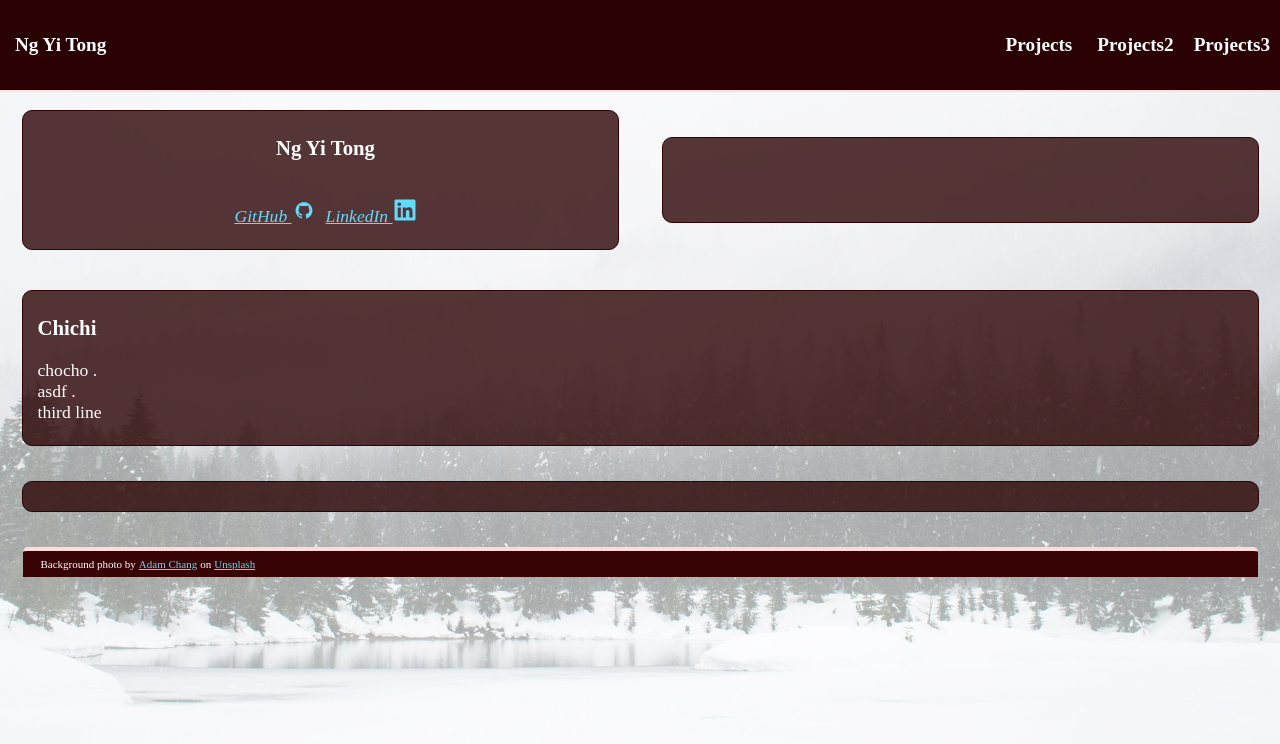
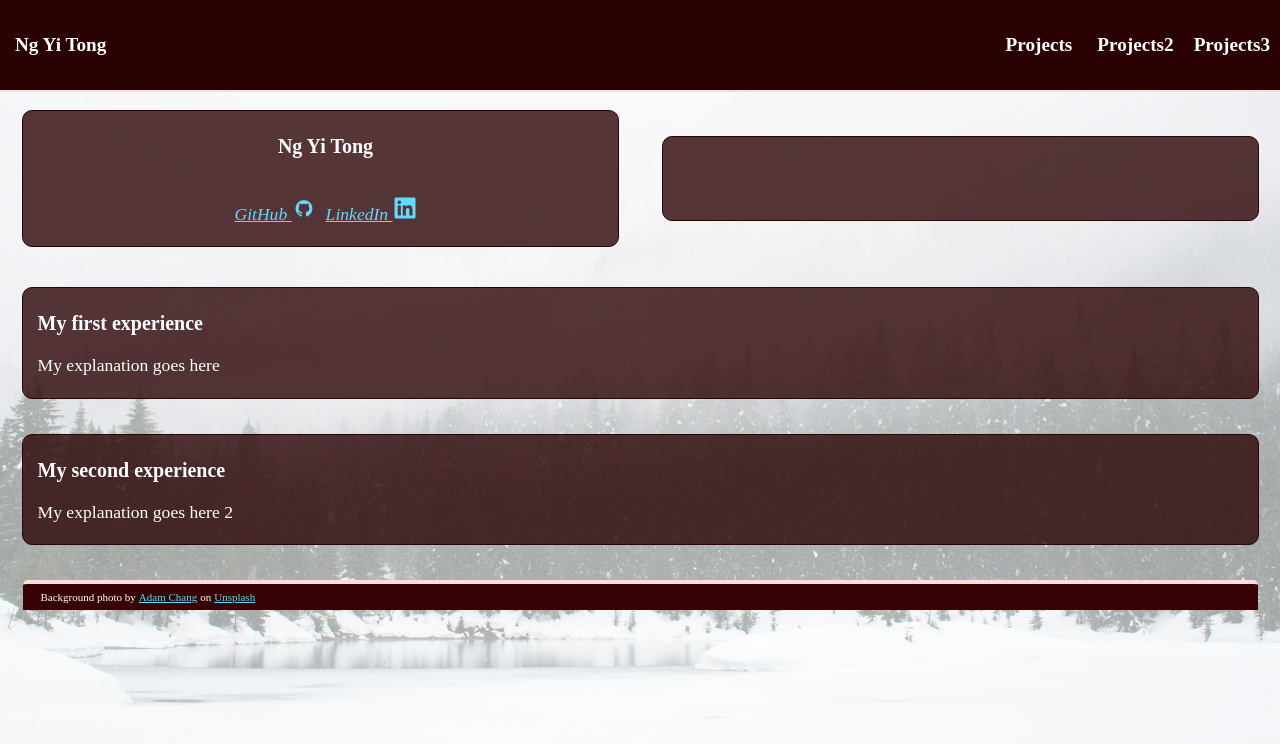
Before and after one commit to ngyitong/portfolio, a React (Create React App) app in the folder my-portfolio/: page / in a window 1280 px wide. Shown: the top 744 px of the page. Built offline with nearby package versions, Linux system fonts and the light colour scheme.

Commit message:
done with article box, to do picture box

```diff
--- a/my-portfolio/src/components/articleBox.css
+++ b/my-portfolio/src/components/articleBox.css
@@ -33,7 +33,7 @@
 
 .article-heading{
     color: #ffffff;
-    font-size: 1.3rem;
+    font-size: 1.25rem;
     font-family: "OpenSansRegular";
     font-weight: bold;
   }
--- a/my-portfolio/src/components/articleBox.js
+++ b/my-portfolio/src/components/articleBox.js
@@ -1,5 +1,6 @@
 import '../pages/App.css'
 import './articleBox.css'
+import './displayData.js'
 import React from 'react';
 
 
@@ -19,20 +20,27 @@ export function Box1( { title, body }) {
 
 }
 
-// Small margin sizes
-export function Box2( { title, body } ) {
+/*
+List is passed into this function as a props.
+use map function to display each element of a list in a new box
+*/
+export function Box2( props ) {
+    const articles = props.articles;
     return (
-        <div className="article-box2">
-            <p className="article-heading">
-                {title}
-            </p>
-
-            <p className="pre-wrap article-font">
-                {body}
-            </p>
-
+        <div>
+    {/* ask if the list exists using "?" */}
+            {articles?.map((article) =>(
+                <div key={article.id} className="article-box2">
+                    <p className="article-heading">
+                        {article.title}
+                    </p>
+                    <p className="pre-wrap article-font">
+                        {article.body}
+                    </p>
+                </div>
+            ))}
         </div>
-    );
+    )
 }
 
 export function Picture( {pathToPic} ) {
--- /dev/null
+++ b/my-portfolio/src/components/displayData.js
@@ -0,0 +1,21 @@
+/*
+For easy edit of static data
+Data will be in a list.
+*/
+
+export function getExperiences() {
+    const experiences = [
+    // id is added so that html does not complain when displaying the list
+        {
+            id: '0',
+            title: "My first experience",
+            body: "My explanation goes here"
+        },
+        {
+            id: '1',
+            title: "My second experience",
+            body: "My explanation goes here 2"
+        }
+    ]
+    return experiences;
+}
--- a/my-portfolio/src/pages/App.js
+++ b/my-portfolio/src/pages/App.js
@@ -3,11 +3,13 @@ import './global.css';
 import { Box1, Box2 } from '../components/articleBox.js';
 import Head from '../components/head.js';
 import Foot from '../components/foot.js';
+import { getExperiences } from '../components/displayData.js';
 import { DiGithubBadge } from "react-icons/di";
 import { FaLinkedin } from "react-icons/fa6";
 
 
 function App() {
+  const experiences = getExperiences();
 
   return (
 
@@ -23,7 +25,7 @@ function App() {
                 //     I am a Computer Science student at SMU
                 //   </text>
                 // </div>
-                <div>
+                <>
 {/*
                   Links to socials
 */}
@@ -46,20 +48,13 @@ function App() {
                     >
                     LinkedIn <FaLinkedin size={24}/>
                   </a>
-                </div>}
+                </>}
               />
               <Box1 />
             </div>
-            <Box2
-              title="Chichi" body={'chocho .\nasdf .\nthird line'}
-            />
-            <Box2 />
 
-{/* TO-DO: Change to list */}
-            {/* <Box1 />
-                {boxContent.map((content, index) => (
-                    <Box2 key={index} title={content.title} body={content.body} />
-                ))} */}
+{/* pass a list in for Box2 function to render */}
+            <Box2 articles={experiences}/>
 
           </div>
           <Foot />
```
